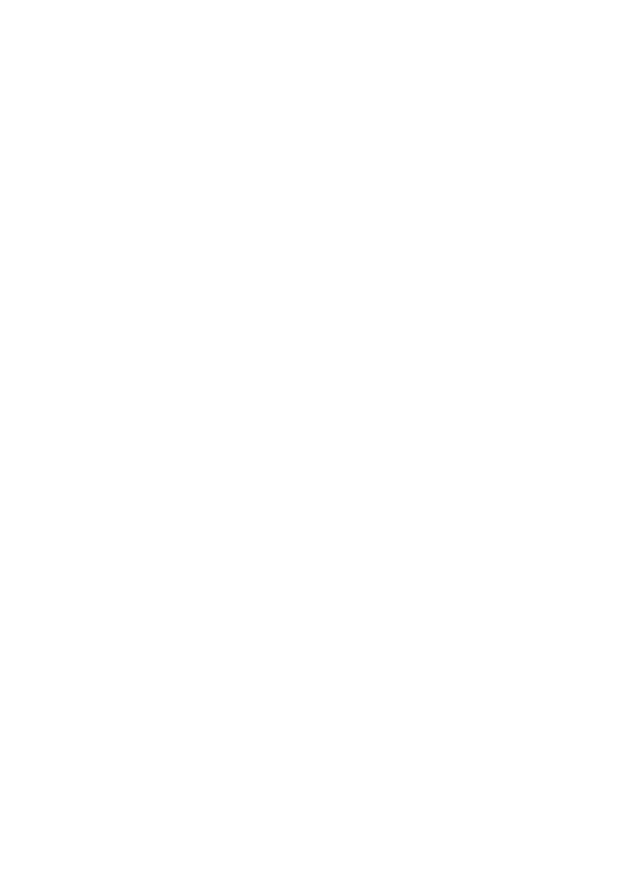
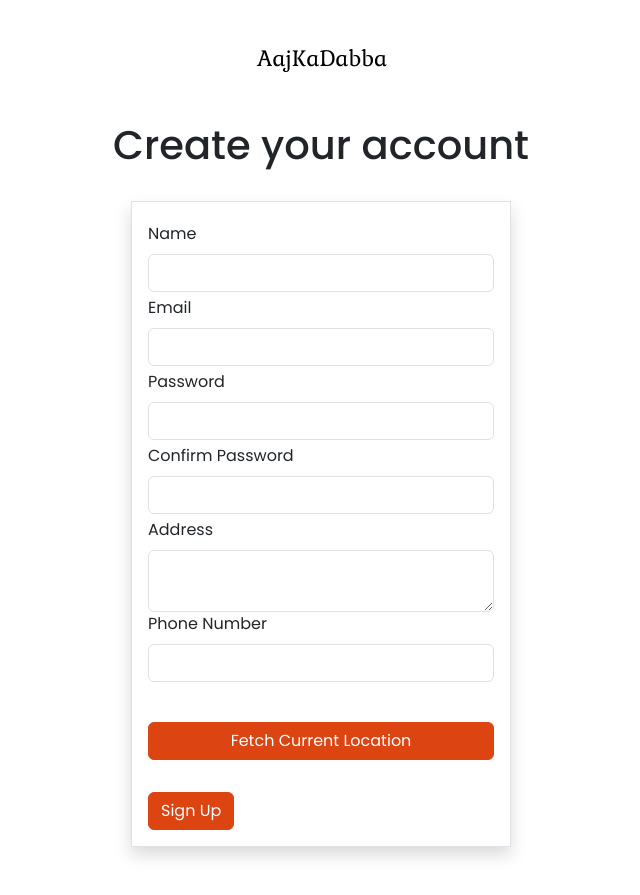
Before and after one commit to TusharHH/aajkadabba, a React (Create React App) app in the folder client/: page /login in a window 1280 px wide. Before the commit this address had no page. Shown: the whole page, without its empty margins (319-959 px from the left). Before the commit the page ends 800 px from the top, so only its background shows below. Built offline with nearby package versions, Linux system fonts and the light colour scheme.

Commit message:
login form added!!

```diff
--- a/client/package.json
+++ b/client/package.json
@@ -6,8 +6,10 @@
     "@testing-library/jest-dom": "^5.17.0",
     "@testing-library/react": "^13.4.0",
     "@testing-library/user-event": "^13.5.0",
+    "axios": "^1.7.7",
     "react": "^18.3.1",
     "react-dom": "^18.3.1",
+    "react-hook-form": "^7.53.0",
     "react-router-dom": "^6.26.2",
     "react-scripts": "5.0.1",
     "web-vitals": "^2.1.4"
--- /dev/null
+++ b/client/src/Features/Authentication/RegisterAsHomeMaker/RegisterAsHomemaker.js
@@ -0,0 +1,155 @@
+import React,{useState} from 'react';
+
+import { useNavigate } from 'react-router-dom';
+import { useForm } from 'react-hook-form';
+import Axios from 'axios';
+
+const RegisterAsHomeMaker = () => {
+  const navigate = useNavigate();
+  const { register, handleSubmit, formState: { errors, isSubmitting },setValue } = useForm();
+  const [locationFetched, setLocationFetched] = useState(false);
+  const [locationError, setLocationError] = useState('');
+
+  const onSubmit = async (data) => {
+    if (!locationFetched) {
+      alert("Please fetch your location before submitting the form.");
+      return;
+    }
+
+    try {
+      const response = await Axios.post('http://localhost:5001/api/v1/auth/signup', data);
+      const result = response.data;
+      console.log(result);
+    } catch (error) {
+      console.error(error.message);
+    }
+  };
+
+  const fetchLocation = () => {
+    if (navigator.geolocation) {
+      navigator.geolocation.getCurrentPosition(
+        (position) => {
+          const { latitude, longitude } = position.coords;
+          setValue('latitude', latitude);
+          setValue('longitude', longitude);
+          setLocationFetched(true);
+          setLocationError('');
+          console.log('Location fetched:', latitude, longitude);
+        },
+        (error) => {
+          setLocationError('Unable to fetch location. Please allow location access and try again.');
+          console.error(error);
+        }
+      );
+    } else {
+      setLocationError('Geolocation is not supported by this browser.');
+    }
+  };
+
+  return (
+    <>
+      <div className='d-flex w-100 justify-content-center my-5'>
+        <img src='./images/Logo_Text.jpg' alt=''></img>
+      </div>
+      <div className='d-flex w-100 justify-content-center'>
+        <h1>Create your account</h1>
+      </div>
+      <div className="container mt-4">
+        <div className="row justify-content-center">
+          <div className="col-md-4 border p-3 shadow bg-white mb-5">
+            <form onSubmit={handleSubmit()} noValidate>
+
+              <div className="row-md-4 mt-1">
+                <label htmlFor="name" className="form-label">Name</label>
+                <input
+                  type="text"
+                  className={`form-control ${errors.name ? 'is-invalid' : ''}`}
+                  id="name"
+                  {...register('name', { required: true })}
+                  required
+                />
+                {errors.name && <div className="invalid-feedback">Name is required</div>}
+              </div>
+              <div className="row-md-4 mt-1">
+                <label htmlFor="email" className="form-label">Email</label>
+                <input
+                  type="email"
+                  className={`form-control ${errors.email ? 'is-invalid' : ''}`}
+                  id="email"
+                  {...register('email', { required: true, pattern: /^[a-zA-Z0-9._%+-]+@[a-zA-Z0-9.-]+\.[a-zA-Z]{2,}$/ })}
+                  required
+                />
+                {errors.email && <div className="invalid-feedback">Invalid email address</div>}
+              </div>
+              <div className="row-md-4 mt-1 ">
+                <label htmlFor="password" className="form-label">Password</label>
+                <input
+                  type="password"
+                  className={`form-control ${errors.password ? 'is-invalid' : ''}`}
+                  id="password"
+                  {...register('password', { required: true, minLength: 8 })}
+                  required
+                />
+                {errors.password && <div className="invalid-feedback">Password must be at least 8 characters long</div>}
+              </div>
+              <div className="row-md-4 mt-1 ">
+                <label htmlFor="password" className="form-label">Confirm Password</label>
+                <input
+                  type="password"
+                  className={`form-control ${errors.password ? 'is-invalid' : ''}`}
+                  id="password"
+                  {...register('password', { required: true, minLength: 8 })}
+                  required
+                />
+                {errors.password && <div className="invalid-feedback">Password must be at least 8 characters long</div>}
+              </div>
+              <div className="row-md-4 mt-1">
+                <label htmlFor="address" className="form-label">Address</label>
+                <textarea
+                  className={`form-control ${errors.address ? 'is-invalid' : ''}`}
+                  id="address"
+                  {...register('address', { required: 'Address is required' })}
+                  required
+                />
+                {errors.address && <div className="invalid-feedback">{errors.address.message}</div>}
+              </div>
+              <div className="mb-3">
+                <label htmlFor="phone" className="form-label">Phone Number</label>
+                <input
+                  type="tel"
+                  id="phone"
+                  className={`form-control ${errors.phone ? 'is-invalid' : ''}`}
+                  {...register('phone', {
+                    required: 'Phone number is required',
+                    pattern: {
+                      value: /^[0-9]{10}$/,  // Regex to allow only 10 digits
+                      message: 'Phone number must be exactly 10 digits'
+                    }
+                  })}
+                />
+                {errors.phone && <div className="invalid-feedback">{errors.phone.message}</div>}
+              </div>
+              <div className="row-md-4 mt-3">
+                <button type="button" className="btn btn-custom w-100 my-4" onClick={fetchLocation}>
+                  Fetch Current Location
+                </button>
+                {locationError && <div className="text-danger mt-2">{locationError}</div>}
+              </div>
+              <div className="col-12 mt-2">
+                <button
+                  className="btn btn-custom"
+                  type="submit"
+                  disabled={isSubmitting}
+                >
+                  {isSubmitting ? 'Signing Up...' : 'Sign Up'}
+                </button>
+              </div>
+            </form>
+          </div>
+        </div>
+      </div>
+    </>
+  )
+}
+
+export default RegisterAsHomeMaker;
--- a/client/src/Features/Homepage/Homepage.js
+++ b/client/src/Features/Homepage/Homepage.js
@@ -1,13 +1,15 @@
 import React from 'react'
 import HomePageCart from '../../components/HomePageCart'
+import Navbar from '../../components/Navbar'
 
 const Homepage = () => {
     return (
         <>
-            <div className="d-flex justify-content-center align-items-center bg-white shadow-lg rounded-bottom-circle" style={{height:"80vh"}}>
-                <div className='container mt-5'>
+            <Navbar />
+            <div className="d-flex justify-content-center align-items-center bg-white shadow-lg rounded-bottom-circle  d-none d-sm-block" style={{height:"80vh"}}>
+                <div className='container '>
                     <div className='row'>
-                        <div className='col-lg-6 col-md-6 col-sm-12 align-content-lg-center'>
+                        <div className='col-lg-6 col-md-6 col-sm-12 align-content-lg-center  mt-5'>
                             <h1 className="display-5 fw-bold">Experience food<br /> Delivery like no other</h1>
                             <p className="lead mb-4">
                                 We deliver the food of your choice wherever, whenever.
@@ -18,7 +20,7 @@
                                 <button type="button" className="btn btn-custom btn-lg px-4 gap-3">Get Started</button>
                             </div>
                         </div>
-                        <div className='col-lg-6 col-md-6 col-sm-12 d-flex justify-content-center'>
+                        <div className='col-lg-6 col-md-6 col-sm-12 d-flex justify-content-center  mt-5'>
                             <img src='./images/Thali.png'></img>
                         </div>
                     </div>
--- a/client/src/Routes/DabbaRoutes.js
+++ b/client/src/Routes/DabbaRoutes.js
@@ -1,12 +1,15 @@
 import React from 'react';
 import  { Route,Routes } from 'react-router-dom'
 import Homepage from '../Features/Homepage/Homepage';
+import HomePageCart from '../components/HomePageCart';
+import RegisterAsHomeMaker from '../Features/Authentication/RegisterAsHomeMaker/RegisterAsHomemaker';
 
 function DabbaRoutes (){
     return (
         <>
             <Routes>
                 <Route path='/' element={<Homepage/>}></Route>
+                <Route path='/login' element={<RegisterAsHomeMaker/>} ></Route>
             </Routes>
         </>
     )
--- a/client/src/index.css
+++ b/client/src/index.css
@@ -15,3 +15,7 @@
     border-color: #DC4412;
     color: #DC4412;
 }
+
+.nav-link.active{
+    color : white
+}
```
Also changed, not shown: client/src/components/Navbar.js (+9 -9 lines), 1 other file (tests, documents, lock files or other folders).
